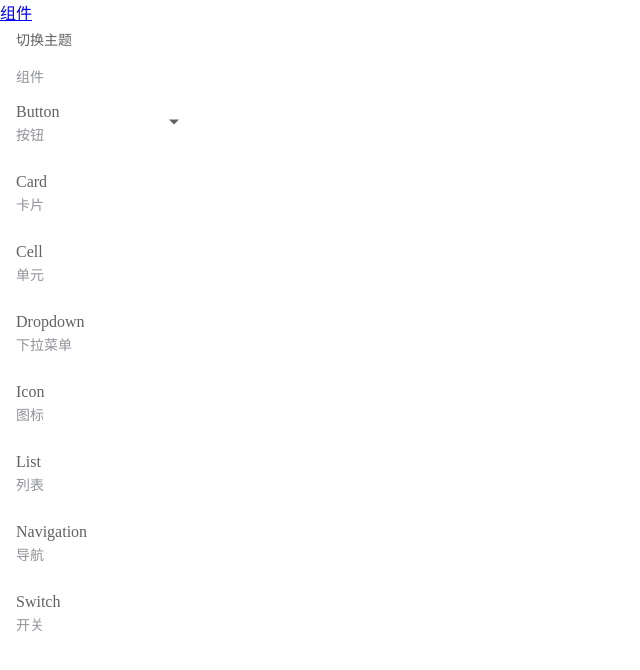
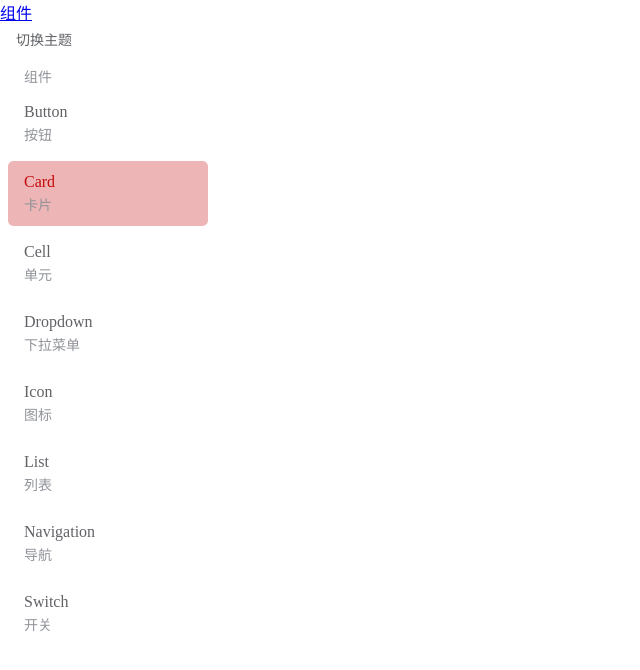
Before and after one commit to ljw1412/manzhai-ui, a Vue app: page /#/component/card in a window 1280 px wide. Shown: the top 670 px of the page, without its empty margins (0-640 px from the left). Built offline with nearby package versions, Linux system fonts and the light colour scheme.

Commit message:
自动选中当前导航

```diff
--- a/example/views/Component/components/Sidebar.vue
+++ b/example/views/Component/components/Sidebar.vue
@@ -17,15 +17,43 @@ export default class Sidebar extends Vue {
         {
           label: 'Button',
           text: '按钮',
-          children: [{ label: '子1' }]
+          to: { name: 'ComponentButton' }
         },
-        { label: 'Card', text: '卡片' },
-        { label: 'Cell', text: '单元' },
-        { label: 'Dropdown', text: '下拉菜单' },
-        { label: 'Icon', text: '图标' },
-        { label: 'List', text: '列表' },
-        { label: 'Navigation', text: '导航' },
-        { label: 'Switch', text: '开关' }
+        {
+          label: 'Card',
+          text: '卡片',
+          to: { name: 'ComponentCard' }
+        },
+        {
+          label: 'Cell',
+          text: '单元',
+          to: { name: 'ComponentCell' }
+        },
+        {
+          label: 'Dropdown',
+          text: '下拉菜单',
+          to: '/component/dropdown'
+        },
+        {
+          label: 'Icon',
+          text: '图标',
+          to: { name: 'ComponentIcon' }
+        },
+        {
+          label: 'List',
+          text: '列表',
+          to: { name: 'ComponentList' }
+        },
+        {
+          label: 'Navigation',
+          text: '导航',
+          to: { name: 'ComponentNavigation' }
+        },
+        {
+          label: 'Switch',
+          text: '开关',
+          to: { name: 'ComponentSwitch' }
+        }
       ]
     }
   ]
@@ -34,7 +62,8 @@ export default class Sidebar extends Vue {
 
 <style lang="scss">
 #sidebar {
-  width: 200px;
   box-sizing: border-box;
+  width: 216px;
+  padding: 0 8px;
 }
 </style>
--- a/packages/Navigation/Navigation.vue
+++ b/packages/Navigation/Navigation.vue
@@ -1,5 +1,5 @@
 <script lang="tsx">
-import { Component, Vue, Prop } from 'vue-property-decorator'
+import { Component, Vue, Prop, Watch } from 'vue-property-decorator'
 import { MzList, MzListItem, MzListGroup, MzListItemGroup } from '../List/index'
 import { CreateElement } from 'vue'
 import { RawLocation } from 'vue-router'
@@ -13,7 +13,7 @@ interface NavigationItem {
   icon?: string
   label?: string
   text?: string
-  route?: RawLocation
+  to?: RawLocation
   isCollapsed?: boolean
   children?: NavigationItem[]
 }
@@ -29,6 +29,42 @@ export default class MzNavigation extends Vue {
   @Prop([Boolean, Object])
   readonly ripple!: boolean | object
 
+  value = ''
+
+  @Watch('data', { immediate: true })
+  onDataChange(data: NavigationItem | NavigationItem[]) {
+    this.$nextTick(() => {
+      const list = typeOf(data) === 'object' ? [this.data] : this.data
+      this.findCurrent(list as NavigationItem[])
+    })
+  }
+
+  findCurrent(data: NavigationItem[]) {
+    const found = false
+    data.forEach(item => {
+      if (item.to) {
+        const { name, path } = this.$router.resolve(item.to).resolved
+        if (this.$route.name === name || this.$route.path === path) {
+          this.value = item.value || item.label
+        }
+      }
+      if (item.children && !found) {
+        this.findCurrent(item.children)
+      }
+    })
+  }
+
+  go(item: NavigationItem) {
+    return () => {
+      if (item.to) {
+        const { name, path } = this.$router.resolve(item.to).resolved
+        if (this.$route.name !== name && this.$route.path !== path) {
+          this.$router.push(item.to)
+        }
+      }
+    }
+  }
+
   render(h: CreateElement) {
     if (!['object', 'array'].includes(typeOf(this.data)))
       throw new TypeError('请传入正确的导航栏格式!')
@@ -39,18 +75,27 @@ export default class MzNavigation extends Vue {
 
     return (
       <div class="mz-navigation">
-        <mz-list gutter="5px">{navItems}</mz-list>
+        <mz-list v-model={this.value} gutter="5px">
+          {navItems}
+        </mz-list>
       </div>
     )
   }
 
   renderItem(data: NavigationItem[]): any {
     return data.map(item => {
-      if (!item.value) item.value = item.label
+      if (!item.value && !item.group) item.value = item.label
       const baseProps = {
-        props: { ...item, round: this.round, link: true, ripple: this.ripple }
+        props: {
+          ...item,
+          round: this.round,
+          link: true,
+          ripple: this.ripple
+        },
+        on: {
+          click: this.go(item)
+        }
       }
-
       // 但凡有 group 字段的都认为是列表组模式
       if (item.group) {
         const groupItems = this.renderItem(item.children || [])
```
